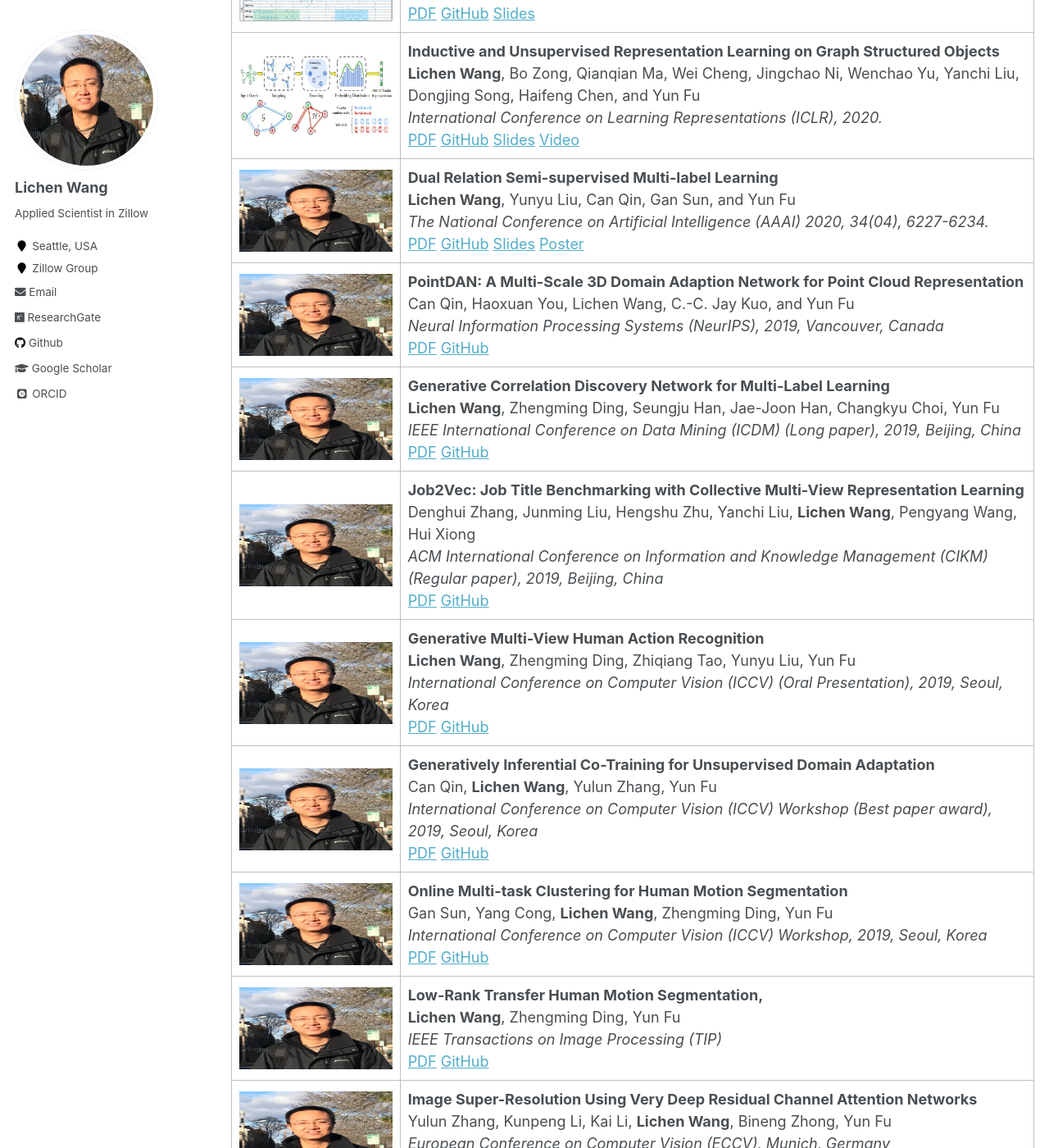
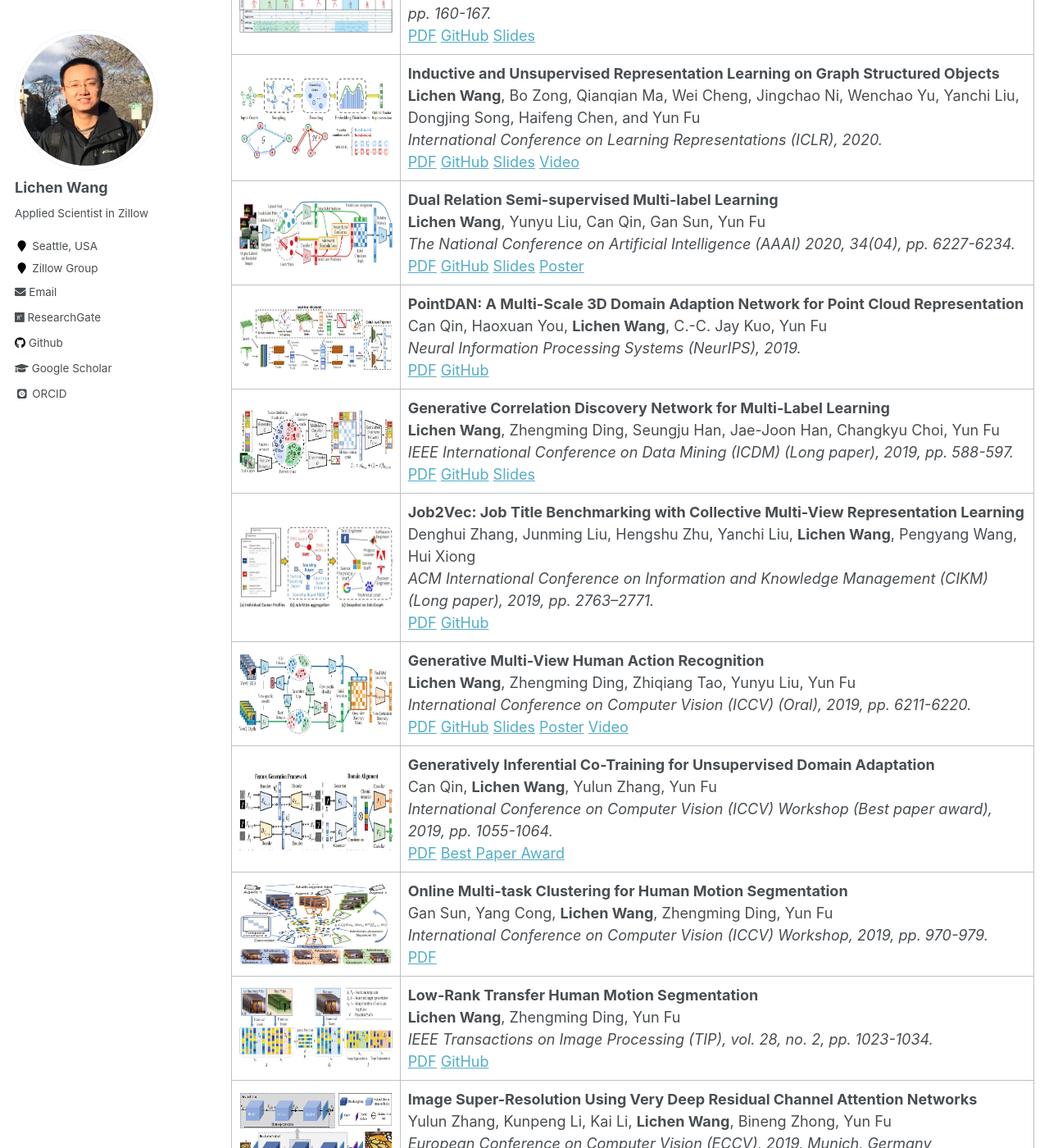
Before and after one commit to wanglichenxj/wanglichenxj.github.io, a Jekyll site: the page built from _pages/publications.md, in a window 1280 px wide and 1400 px high, scrolled down 1352 px. Shown: the whole window at 82% size. Built offline with Jekyll 4.4.1, drawn with Linux system fonts in a browser that asks for light colours; some web fonts are replaced; some of the changed text lies outside the part shown.

Commit message:
polish papers

```diff
--- a/_pages/publications.md
+++ b/_pages/publications.md
@@ -13,25 +13,25 @@ author_profile: true
 |<img src='CVPRW_21_SLR.jpg' align='right' style=' width:300px;height:100px'/> | **Skeleton Aware Multi-modal Sign Language Recognition** <br> Songyang Jiang, Bin Sun, **Lichen Wang**, Yue Bai, Kunpeng Li, Yun Fu<br> <i>IEEE Computer Vision and Pattern Recognition (CVPR) Workshop 2021, 3413-3423. </i> <br>[PDF](https://openaccess.thecvf.com/content/CVPR2021W/ChaLearn/papers/Jiang_Skeleton_Aware_Multi-Modal_Sign_Language_Recognition_CVPRW_2021_paper.pdf) [GitHub](https://github.com/jackyjsy/CVPR21Chal-SLR) [Video](https://data.chalearnlap.cvc.uab.cat/AuTSL/webpage/presentations/4.Skeleton_Aware_Multi-modal_Sign_Language_Recognition.mp4) [News](https://chalearnlap.cvc.uab.cat/challenge/43/description/)|
 |<img src='TKDD_AGMA.jpg' align='right' style=' width:300px;height:100px'/> | **Generic Multi-label Annotation via Adaptive Graph and Marginalized Augmentation** <br> **Lichen Wang**, Zhengming Ding, Yun Fu<br> <i>ACM Transactions on Knowledge Discovery from Data (TKDD), 16(1), 1-20.</i> <br>[PDF](http://wanglichenxj.github.io/files/KDD_AGMA_Lichen.pdf) [GitHub](https://github.com/wanglichenxj/Generic-Multi-label-Annotation-via-Adaptive-Graph-and-Marginalized-Augmentation)|
 |<img src='SDM21_UODA.jpg' align='right' style=' width:300px;height:100px'/> | **Contradictory Structure Learning for Semi-supervised Domain Adaptation** <br> Can Qin, **Lichen Wang**, Qianqian Ma, Yu Yin, Huan Wang, Yun Fu<br> <i>SIAM International Conference on Data Mining (SDM) 2021. </i> <br>[PDF](https://arxiv.org/abs/2002.02545) [GitHub](https://github.com/canqin001/UODA)|
-|<img src='AAAI21_MultiView_Yue.jpg' align='right' style=' width:300px;height:100px'/> | **Correlative Channel-Aware Fusion for Multi-View Time Series Classification** <br> Yue Bai, **Lichen Wang**, Zhiqiang Tao, Sheng Li, Yun Fu<br> <i>AAAI Conference on Artificial Intelligence (AAAI) 2021, 35(8), 6714-6722.</i> <br>[PDF](https://ojs.aaai.org/index.php/AAAI/article/view/16830) GitHub|
-|<img src='AAAI21_3DOL.jpg' align='right' style=' width:300px;height:100px'/> | **I3DOL: Incremental 3D Object Learning without Catastrophic Forgetting** <br> Jiahua Dong, Yang Cong, Gan Sun, Bingtao Ma, **Lichen Wang**<br> <i>AAAI Conference on Artificial Intelligence (AAAI) 2021, 35(7), 6066-6074.</i> <br>[PDF](https://ojs.aaai.org/index.php/AAAI/article/view/16756) GitHub|
-|<img src='ICDM21_Seg.jpg' align='right' style=' width:300px;height:100px'/> | **Dual-Side Auto-Encoder for High-Dimensional Time Series Segmentation** <br> Yue Bai, **Lichen Wang**, Yunyu Liu, Yu Yin, Yun Fu<br> <i>International Conference on Data Mining (ICDM), 918-923.</i> <br>[PDF](https://ieeexplore.ieee.org/document/9338296) GitHub|
-|<img src='ECCV20_MultiView.jpg' align='right' style=' width:300px;height:100px'/> | **Generative View-Correlation Adaptation for Semi-Supervised Multi-View Learning** <br> Yunyu Liu, **Lichen Wang**, Yue Bai, Can Qin, Zhengming Ding, and Yun Fu<br> <i>European Conference on Computer Vision (ECCV) 2020, 318-334. </i> <br>[PDF](https://www.ecva.net/papers/eccv_2020/papers_ECCV/papers/123590307.pdf) [GitHub](https://github.com/wenwen0319/GVCA)|
-|<img src='FG20_EVAction.jpg' align='right' style=' width:300px;height:100px'/> | **EV-Action: Electromyography-Vision Multi-Modal Action Dataset** <br> **Lichen Wang**, Bin Sun, Joseph Robinson, Taotao Jing, and Yun Fu<br> <i>IEEE International Conference on Automatic Face and Gesture Recognition (FG), 2020. </i> <br>[PDF](https://arxiv.org/abs/1904.12602) [GitHub](https://github.com/wanglichenxj/EV-Action-Electromyography-Vision-Multi-Modal-Action-Dataset) [Slides](http://wanglichenxj.github.io/files/FG_EVAction_slides.pdf)|
+|<img src='AAAI21_MultiView_Yue.jpg' align='right' style=' width:300px;height:100px'/> | **Correlative Channel-Aware Fusion for Multi-View Time Series Classification** <br> Yue Bai, **Lichen Wang**, Zhiqiang Tao, Sheng Li, Yun Fu<br> <i>AAAI Conference on Artificial Intelligence (AAAI) 2021, 35(8), pp. 6714-6722.</i> <br>[PDF](https://ojs.aaai.org/index.php/AAAI/article/view/16830) GitHub|
+|<img src='AAAI21_3DOL.jpg' align='right' style=' width:300px;height:100px'/> | **I3DOL: Incremental 3D Object Learning without Catastrophic Forgetting** <br> Jiahua Dong, Yang Cong, Gan Sun, Bingtao Ma, **Lichen Wang**<br> <i>AAAI Conference on Artificial Intelligence (AAAI) 2021, 35(7), pp. 6066-6074.</i> <br>[PDF](https://ojs.aaai.org/index.php/AAAI/article/view/16756) GitHub|
+|<img src='ICDM21_Seg.jpg' align='right' style=' width:300px;height:100px'/> | **Dual-Side Auto-Encoder for High-Dimensional Time Series Segmentation** <br> Yue Bai, **Lichen Wang**, Yunyu Liu, Yu Yin, Yun Fu<br> <i>International Conference on Data Mining (ICDM), pp. 918-923.</i> <br>[PDF](https://ieeexplore.ieee.org/document/9338296) GitHub|
+|<img src='ECCV20_MultiView.jpg' align='right' style=' width:300px;height:100px'/> | **Generative View-Correlation Adaptation for Semi-Supervised Multi-View Learning** <br> Yunyu Liu, **Lichen Wang**, Yue Bai, Can Qin, Zhengming Ding, and Yun Fu<br> <i>European Conference on Computer Vision (ECCV) 2020, pp. 318-334. </i> <br>[PDF](https://www.ecva.net/papers/eccv_2020/papers_ECCV/papers/123590307.pdf) [GitHub](https://github.com/wenwen0319/GVCA)|
+|<img src='FG20_EVAction.jpg' align='right' style=' width:300px;height:100px'/> | **EV-Action: Electromyography-Vision Multi-Modal Action Dataset** <br> **Lichen Wang**, Bin Sun, Joseph Robinson, Taotao Jing, and Yun Fu<br> <i>IEEE International Conference on Automatic Face and Gesture Recognition (FG), 2020, pp. 160-167. </i> <br>[PDF](https://arxiv.org/abs/1904.12602) [GitHub](https://github.com/wanglichenxj/EV-Action-Electromyography-Vision-Multi-Modal-Action-Dataset) [Slides](http://wanglichenxj.github.io/files/FG_EVAction_slides.pdf)|
 |<img src='ICLR20_Graph.jpg' align='right' style=' width:300px;height:100px'/> | **Inductive and Unsupervised Representation Learning on Graph Structured Objects** <br> **Lichen Wang**, Bo Zong, Qianqian Ma, Wei Cheng, Jingchao Ni, Wenchao Yu, Yanchi Liu, Dongjing Song, Haifeng Chen, and Yun Fu<br> <i>International Conference on Learning Representations (ICLR), 2020.</i> <br>[PDF](https://openreview.net/pdf?id=rkem91rtDB) [GitHub](https://github.com/wanglichenxj/Inductive-and-Unsupervised-Representation-Learning-on-Graph-Structured-Objects) [Slides](https://github.com/wanglichenxj/Inductive-and-Unsupervised-Representation-Learning-on-Graph-Structured-Objects/blob/master/presentations/ICLR_slides.pdf) [Video](https://iclr.cc/virtual_2020/poster_rkem91rtDB.html)|
-|<img src='profile_img.png' align='right' style=' width:300px;height:100px'/> | **Dual Relation Semi-supervised Multi-label Learning** <br> **Lichen Wang**, Yunyu Liu, Can Qin, Gan Sun, and Yun Fu<br> <i>The National Conference on Artificial Intelligence (AAAI) 2020, 34(04), 6227-6234. </i> <br>[PDF](https://ojs.aaai.org/index.php/AAAI/article/view/6089) [GitHub](https://github.com/wanglichenxj/Dual-Relation-Semi-supervised-Multi-label-Learning) [Slides](https://github.com/wanglichenxj/Dual-Relation-Semi-supervised-Multi-label-Learning/blob/master/presentation/AAAI20_DRML_spotlight.pdf) [Poster](https://github.com/wanglichenxj/Dual-Relation-Semi-supervised-Multi-label-Learning/blob/master/presentation/%20AAAI20_DRML_poster.pdf)|
-|<img src='profile_img.png' align='right' style=' width:300px;height:100px'/> | **PointDAN: A Multi-Scale 3D Domain Adaption Network for Point Cloud Representation** <br> Can Qin, Haoxuan You, Lichen Wang, C.-C. Jay Kuo, and Yun Fu<br> <i>Neural Information Processing Systems (NeurIPS), 2019, Vancouver, Canada</i> <br>[PDF](https://link.springer.com/article/10.1007/s42979-021-00690-w) [GitHub](https://link.springer.com/article/10.1007/s42979-021-00690-w)|
-|<img src='profile_img.png' align='right' style=' width:300px;height:100px'/> | **Generative Correlation Discovery Network for Multi-Label Learning** <br> **Lichen Wang**, Zhengming Ding, Seungju Han, Jae-Joon Han, Changkyu Choi, Yun Fu<br> <i>IEEE International Conference on Data Mining (ICDM) (Long paper), 2019, Beijing, China</i> <br>[PDF](https://link.springer.com/article/10.1007/s42979-021-00690-w) [GitHub](https://link.springer.com/article/10.1007/s42979-021-00690-w)|
-|<img src='profile_img.png' align='right' style=' width:300px;height:100px'/> | **Job2Vec: Job Title Benchmarking with Collective Multi-View Representation Learning** <br> Denghui Zhang, Junming Liu, Hengshu Zhu, Yanchi Liu, **Lichen Wang**, Pengyang Wang, Hui Xiong<br> <i>ACM International Conference on Information and Knowledge Management (CIKM) (Regular paper), 2019, Beijing, China</i> <br>[PDF](https://link.springer.com/article/10.1007/s42979-021-00690-w) [GitHub](https://link.springer.com/article/10.1007/s42979-021-00690-w)|
-|<img src='profile_img.png' align='right' style=' width:300px;height:100px'/> | **Generative Multi-View Human Action Recognition** <br> **Lichen Wang**, Zhengming Ding, Zhiqiang Tao, Yunyu Liu, Yun Fu<br> <i>International Conference on Computer Vision (ICCV) (Oral Presentation), 2019, Seoul, Korea</i> <br>[PDF](https://link.springer.com/article/10.1007/s42979-021-00690-w) [GitHub](https://link.springer.com/article/10.1007/s42979-021-00690-w)|
-|<img src='profile_img.png' align='right' style=' width:300px;height:100px'/> | **Generatively Inferential Co-Training for Unsupervised Domain Adaptation** <br> Can Qin, **Lichen Wang**, Yulun Zhang, Yun Fu<br> <i>International Conference on Computer Vision (ICCV) Workshop (Best paper award), 2019, Seoul, Korea</i> <br>[PDF](https://link.springer.com/article/10.1007/s42979-021-00690-w) [GitHub](https://link.springer.com/article/10.1007/s42979-021-00690-w)|
-|<img src='profile_img.png' align='right' style=' width:300px;height:100px'/> | **Online Multi-task Clustering for Human Motion Segmentation** <br> Gan Sun, Yang Cong, **Lichen Wang**, Zhengming Ding, Yun Fu<br> <i>International Conference on Computer Vision (ICCV) Workshop, 2019, Seoul, Korea</i> <br>[PDF](https://link.springer.com/article/10.1007/s42979-021-00690-w) [GitHub](https://link.springer.com/article/10.1007/s42979-021-00690-w)|
-|<img src='profile_img.png' align='right' style=' width:300px;height:100px'/> | **Low-Rank Transfer Human Motion Segmentation,** <br> **Lichen Wang**, Zhengming Ding, Yun Fu<br> <i>IEEE Transactions on Image Processing (TIP)</i> <br>[PDF](https://link.springer.com/article/10.1007/s42979-021-00690-w) [GitHub](https://link.springer.com/article/10.1007/s42979-021-00690-w)|
-|<img src='profile_img.png' align='right' style=' width:300px;height:100px'/> | **Image Super-Resolution Using Very Deep Residual Channel Attention Networks** <br>Yulun Zhang, Kunpeng Li, Kai Li, **Lichen Wang**, Bineng Zhong, Yun Fu<br> <i>European Conference on Computer Vision (ECCV), Munich, Germany</i> <br>[PDF](https://link.springer.com/article/10.1007/s42979-021-00690-w) [GitHub](https://link.springer.com/article/10.1007/s42979-021-00690-w)|
-|<img src='profile_img.png' align='right' style=' width:300px;height:100px'/> | **Adaptive Graph Guided Embedding for Multi-label Annotation** <br> **Lichen Wang**, Zhengming Ding, Yun Fu<br> <i>International Joint Conference on Artificial Intelligence (IJCAI), 2019, Stockholm, Sweden</i> <br>[PDF](https://link.springer.com/article/10.1007/s42979-021-00690-w) [GitHub](https://link.springer.com/article/10.1007/s42979-021-00690-w)|
-|<img src='profile_img.png' align='right' style=' width:300px;height:100px'/> | **Learning Transferable Subspace for Human Motion Segmentation** <br> **Lichen Wang**, Zhengming Ding, Yun Fu<br> <i>The National Conference on Artificial Intelligence (AAAI), New Orleans, USA</i> <br>[PDF](https://link.springer.com/article/10.1007/s42979-021-00690-w) [GitHub](https://link.springer.com/article/10.1007/s42979-021-00690-w)|
-|<img src='profile_img.png' align='right' style=' width:300px;height:100px'/> | **Modified Multi-target Recognition Based on CamCom** <br> **Lichen Wang**, Aimin Zhang, Chujia Guo, Pervez Bhan, Tian Yan<br> <i>Chinese Control Conference (CCC), Hangzhong, China</i> <br>[PDF](https://link.springer.com/article/10.1007/s42979-021-00690-w) [GitHub](https://link.springer.com/article/10.1007/s42979-021-00690-w)|
-|<img src='profile_img.png' align='right' style=' width:300px;height:100px'/> | **3-D Reconstruction for SMT Solder Joint Based on Joint Shadow** <br> **Lichen Wang**, Aimin Zhang, Chujia Guo, Songyun Zhao, Pervez Bhan<br> <i>Chinese Control and Decision Conference (CCDC), Qingdao, China</i> <br>[PDF](https://link.springer.com/article/10.1007/s42979-021-00690-w) [GitHub](https://link.springer.com/article/10.1007/s42979-021-00690-w)|
+|<img src='AAAI20_DRML.jpg' align='right' style=' width:300px;height:100px'/> | **Dual Relation Semi-supervised Multi-label Learning** <br> **Lichen Wang**, Yunyu Liu, Can Qin, Gan Sun, Yun Fu<br> <i>The National Conference on Artificial Intelligence (AAAI) 2020, 34(04), pp. 6227-6234. </i> <br>[PDF](https://ojs.aaai.org/index.php/AAAI/article/view/6089) [GitHub](https://github.com/wanglichenxj/Dual-Relation-Semi-supervised-Multi-label-Learning) [Slides](https://github.com/wanglichenxj/Dual-Relation-Semi-supervised-Multi-label-Learning/blob/master/presentation/AAAI20_DRML_spotlight.pdf) [Poster](https://github.com/wanglichenxj/Dual-Relation-Semi-supervised-Multi-label-Learning/blob/master/presentation/%20AAAI20_DRML_poster.pdf)|
+|<img src='NIPS19_PointDAN.jpg' align='right' style=' width:300px;height:100px'/> | **PointDAN: A Multi-Scale 3D Domain Adaption Network for Point Cloud Representation** <br> Can Qin, Haoxuan You, **Lichen Wang**, C.-C. Jay Kuo, Yun Fu<br> <i>Neural Information Processing Systems (NeurIPS), 2019. </i> <br>[PDF](https://papers.nips.cc/paper/2019/file/3341f6f048384ec73a7ba2e77d2db48b-Paper.pdf) [GitHub](https://github.com/canqin001/PointDAN)|
+|<img src='ICDM19_GAML.jpg' align='right' style=' width:300px;height:100px'/> | **Generative Correlation Discovery Network for Multi-Label Learning** <br> **Lichen Wang**, Zhengming Ding, Seungju Han, Jae-Joon Han, Changkyu Choi, Yun Fu<br> <i>IEEE International Conference on Data Mining (ICDM) (Long paper), 2019, pp. 588-597.</i> <br>[PDF](https://ieeexplore.ieee.org/abstract/document/8970746?casa_token=8vL1ds8gtYoAAAAA:uQuq1XJnjVpYf-r-mS38CBkmjVA8QqFyhChsS3s77le0ZzoMXVARx0vIsblS2xjffSHtihCu3zE) [GitHub](https://github.com/wanglichenxj/Generative-Correlation-Discovery-Network-for-Multi-Label-Learning) [Slides](https://github.com/wanglichenxj/Generative-Correlation-Discovery-Network-for-Multi-Label-Learning/blob/master/presentation/ICDM_MultiLabel_slides.pdf)|
+|<img src='CIKM19_Job2Vec.jpg' align='right' style=' width:300px;height:100px'/> | **Job2Vec: Job Title Benchmarking with Collective Multi-View Representation Learning** <br> Denghui Zhang, Junming Liu, Hengshu Zhu, Yanchi Liu, **Lichen Wang**, Pengyang Wang, Hui Xiong<br> <i>ACM International Conference on Information and Knowledge Management (CIKM) (Long paper), 2019, pp. 2763–2771.</i> <br>[PDF](https://dl.acm.org/doi/10.1145/3357384.3357825) [GitHub](https://github.com/zdh2292390/Job2Vec)|
+|<img src='ICCV19_Action.jpg' align='right' style=' width:300px;height:100px'/> | **Generative Multi-View Human Action Recognition** <br> **Lichen Wang**, Zhengming Ding, Zhiqiang Tao, Yunyu Liu, Yun Fu<br> <i>International Conference on Computer Vision (ICCV) (Oral), 2019, pp. 6211-6220.</i> <br>[PDF](https://openaccess.thecvf.com/content_ICCV_2019/papers/Wang_Generative_Multi-View_Human_Action_Recognition_ICCV_2019_paper.pdf) [GitHub](https://github.com/wanglichenxj/Generative-Multi-View-Human-Action-Recognition) [Slides](https://github.com/wanglichenxj/Generative-Multi-View-Human-Action-Recognition/blob/master/representation/ICCV19_slides.pdf) [Poster](https://github.com/wanglichenxj/Generative-Multi-View-Human-Action-Recognition/blob/master/representation/ICCV19_poster_Lichen.pdf) [Video](https://www.youtube.com/watch?v=8oUPyhwzIDo&ab_channel=ComputerVisionFoundationVideos)|
+|<img src='ICCVW19_Domain.jpg' align='right' style=' width:300px;height:100px'/> | **Generatively Inferential Co-Training for Unsupervised Domain Adaptation** <br> Can Qin, **Lichen Wang**, Yulun Zhang, Yun Fu<br> <i>International Conference on Computer Vision (ICCV) Workshop (Best paper award), 2019, pp. 1055-1064.</i> <br>[PDF](https://openaccess.thecvf.com/content_ICCVW_2019/papers/RLQ/Qin_Generatively_Inferential_Co-Training_for_Unsupervised_Domain_Adaptation_ICCVW_2019_paper.pdf) [Best Paper Award](http://canqin.tech/pic/ICCW_Award.jpeg)|
+|<img src='ICCVW19_Seg.jpg' align='right' style=' width:300px;height:100px'/> | **Online Multi-task Clustering for Human Motion Segmentation** <br> Gan Sun, Yang Cong, **Lichen Wang**, Zhengming Ding, Yun Fu<br> <i>International Conference on Computer Vision (ICCV) Workshop, 2019, pp. 970-979.</i> <br>[PDF](https://openaccess.thecvf.com/content_ICCVW_2019/papers/RLQ/Sun_Online_Multi-Task_Clustering_for_Human_Motion_Segmentation_ICCVW_2019_paper.pdf)|
+|<img src='TIP18_Seg.jpg' align='right' style=' width:300px;height:100px'/> | **Low-Rank Transfer Human Motion Segmentation** <br> **Lichen Wang**, Zhengming Ding, Yun Fu<br> <i>IEEE Transactions on Image Processing (TIP), vol. 28, no. 2, pp. 1023-1034.</i> <br>[PDF](https://ieeexplore.ieee.org/document/8467334?denied=) [GitHub](https://github.com/wanglichenxj/Low-Rank-Transfer-Human-Motion-Segmentation)|
+|<img src='ECCV18_SuperResolution.jpg' align='right' style=' width:300px;height:100px'/> | **Image Super-Resolution Using Very Deep Residual Channel Attention Networks** <br>Yulun Zhang, Kunpeng Li, Kai Li, **Lichen Wang**, Bineng Zhong, Yun Fu<br> <i>European Conference on Computer Vision (ECCV), 2019, Munich, Germany</i> <br>[PDF](https://arxiv.org/abs/1807.02758) [GitHub](https://github.com/yulunzhang/RCAN)|
+|<img src='IJCAI18_AG2E.jpg' align='right' style=' width:300px;height:100px'/> | **Adaptive Graph Guided Embedding for Multi-label Annotation** <br> **Lichen Wang**, Zhengming Ding, Yun Fu<br> <i>International Joint Conference on Artificial Intelligence (IJCAI), 2018, pp. 2798-2804.</i> <br>[PDF](https://www.ijcai.org/proceedings/2018/388) [GitHub](https://github.com/wanglichenxj/Adaptive-Graph-Guided-Embedding-for-Multi-label-Annotation) [Slides](https://github.com/wanglichenxj/Adaptive-Graph-Guided-Embedding-for-Multi-label-Annotation/blob/master/Presentation/IJCAI18_slides.pdf)|
+|<img src='AAAI18_Seg.jpg' align='right' style=' width:300px;height:100px'/> | **Learning Transferable Subspace for Human Motion Segmentation** <br> **Lichen Wang**, Zhengming Ding, Yun Fu<br> <i>AAAI Conference on Artificial Intelligence (AAAI), 2018, 32(1).</i> <br>[PDF](https://ojs.aaai.org/index.php/AAAI/article/view/11824) [GitHub](https://github.com/wanglichenxj/Learning-Transferable-Subspace-for-Human-Motion-Segmentation)|
+|<img src='CCC15_CamCom.jpg' align='right' style=' width:300px;height:100px'/> | **Modified Multi-target Recognition Based on CamCom** <br> **Lichen Wang**, Aimin Zhang, Chujia Guo, Pervez Bhan, Tian Yan<br> <i>Chinese Control Conference (CCC), 2015, pp. 5367-5373.</i> <br>[PDF](https://ieeexplore.ieee.org/document/7260478)|
+|<img src='CCDC15_3D.jpg' align='right' style=' width:300px;height:100px'/> | **3-D Reconstruction for SMT Solder Joint Based on Joint Shadow** <br> **Lichen Wang**, Aimin Zhang, Chujia Guo, Songyun Zhao, Pervez Bhan<br> <i>Chinese Control and Decision Conference (CCDC), 2015, pp. 5766-5772. </i> <br>[PDF](https://github.com/wanglichenxj/Self_LichenWang/blob/master/self_files/3D_Reconstruction_SMT_CCDC15_Lichen.pdf)|
 
 
 
```
Also changed, not shown: _publications/AAAI18_Seg.jpg (added), _publications/AAAI20_DRML.jpg (added), _publications/CCC15_CamCom.jpg (added), _publications/CCDC15_3D.jpg (added), _publications/CIKM19_Job2Vec.jpg (added), _publications/ECCV18_SuperResolution.jpg (added), _publications/ICCV19_Action.jpg (added), _publications/ICCVW19_Domain.jpg (added), _publications/ICCVW19_Seg.jpg (added), _publications/ICDM19_GAML.jpg (added), _publications/IJCAI18_AG2E.jpg (added), _publications/NIPS19_PointDAN.jpg (added), _publications/TIP18_Seg.jpg (added).
